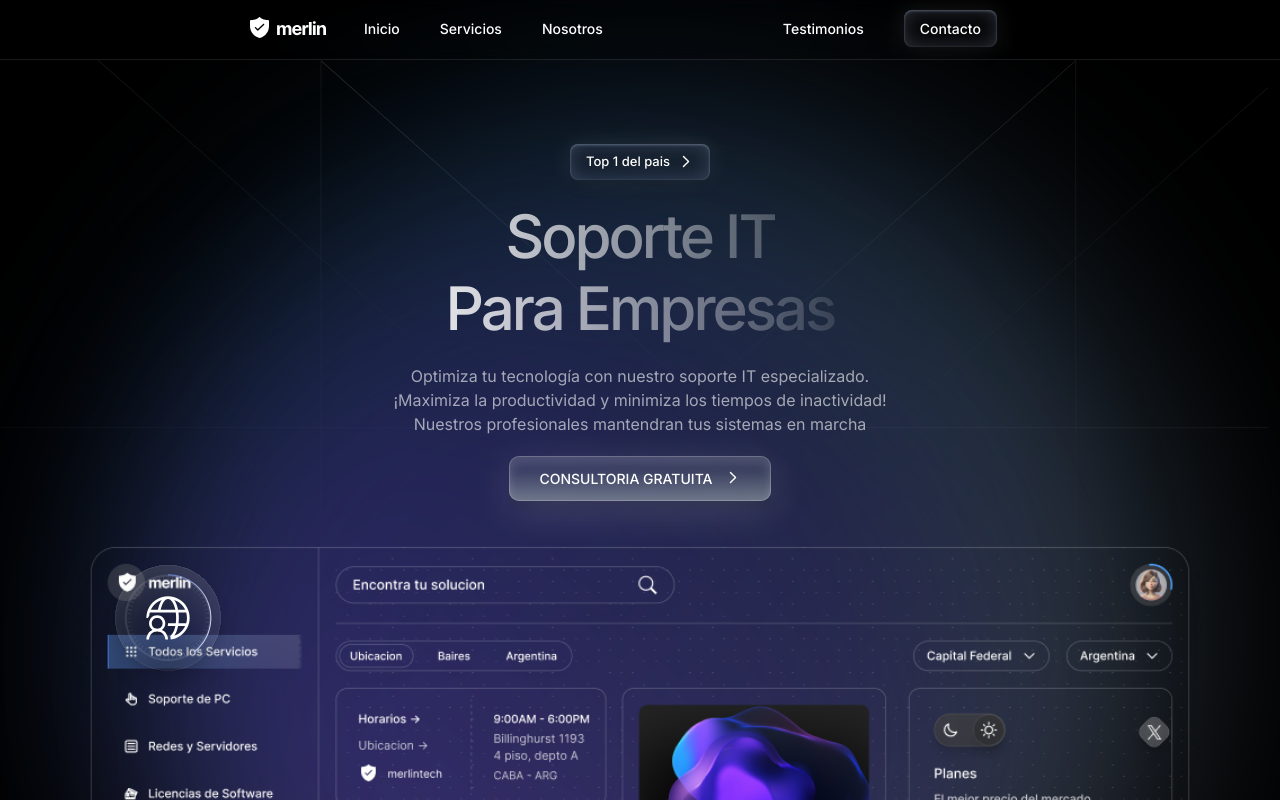
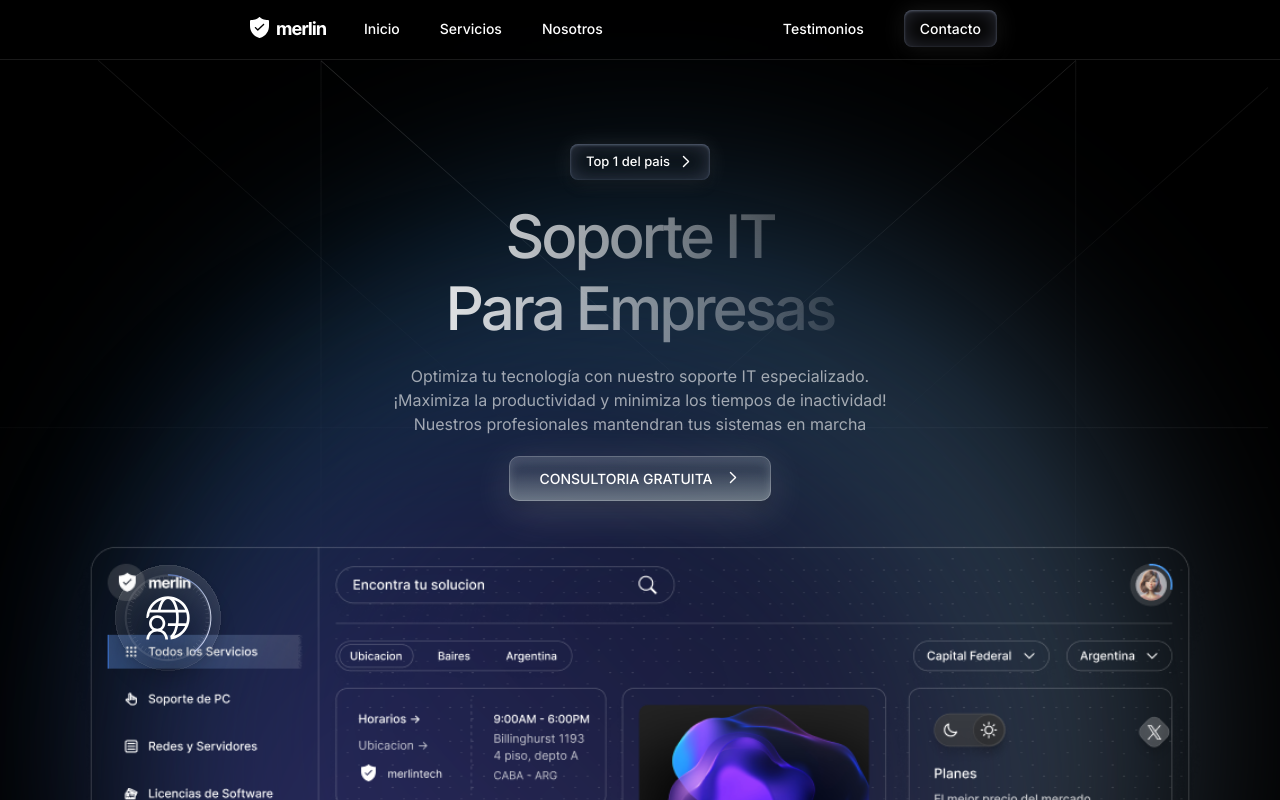
Before and after one commit to FedeDinuzzo/merlintech, a Next.js app: page / in a window 1280 px wide. Shown: the top 800 px of the page. Built offline with nearby package versions, Linux system fonts and the light colour scheme.

Commit message:
fix gradient

```diff
--- a/src/app/components/Hero.js
+++ b/src/app/components/Hero.js
@@ -17,8 +17,8 @@ const Hero = () => {
       <div className={`absolute -left-3 top-[60px] bg-lines h-[1000px] w-[100vw]`}></div>
 
       <div className={`flex-none inset-0 overflow-hidden absolute z-0 min-h-[1440px]`}>
-        <div className={`absolute bg-radial-white h-[1054px] top-[100px] z-10`}></div>
-        <div className={`absolute bg-radial-violet h-[807px] top-[260px] z-20`}></div>
+        <div className={`absolute bg-radial-white h-[1054px] top-[200px] z-10`}></div>
+        <div className={`absolute bg-radial-violet h-[807px] top-[400px] z-20`}></div>
       </div>
 
       <div className={`text-center m:mx-10 l:mx-20 relative px-5`}>
--- a/src/styles/globals.css
+++ b/src/styles/globals.css
@@ -133,7 +133,7 @@ body {
 }
 
 .bg-radial-white {
-  background: linear-gradient(to bottom right, rgba(23, 106, 177, .3), rgba(203, 216, 241, .3));
+  background: linear-gradient(to bottom right, rgba(23, 106, 177, .4), rgba(203, 216, 241, .3));
   border-radius: 50%;
   filter: blur(100px);
   left: 50%;
@@ -142,10 +142,10 @@ body {
 }
 
 .bg-radial-violet {
-  background: linear-gradient(to bottom left, rgba(8, 11, 50, .4), rgba(105, 50, 214, 0.4));
+  background: linear-gradient(to bottom left, rgba(3, 4, 24, 0.7), rgba(105, 50, 214, 0.3));
   border-radius: 50%;
   filter: blur(100px);
-  left: 45%;
+  left: 44%;
   transform: translate(-50%);
   aspect-ratio: 1 / 1;
 }
```
